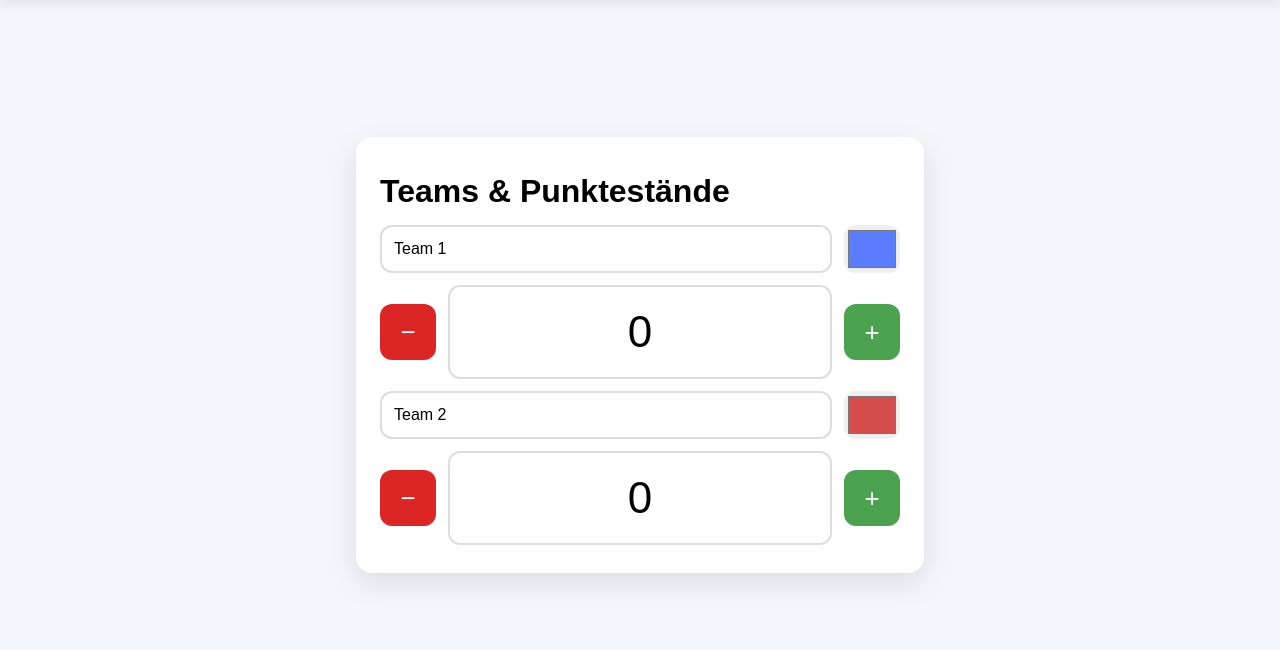
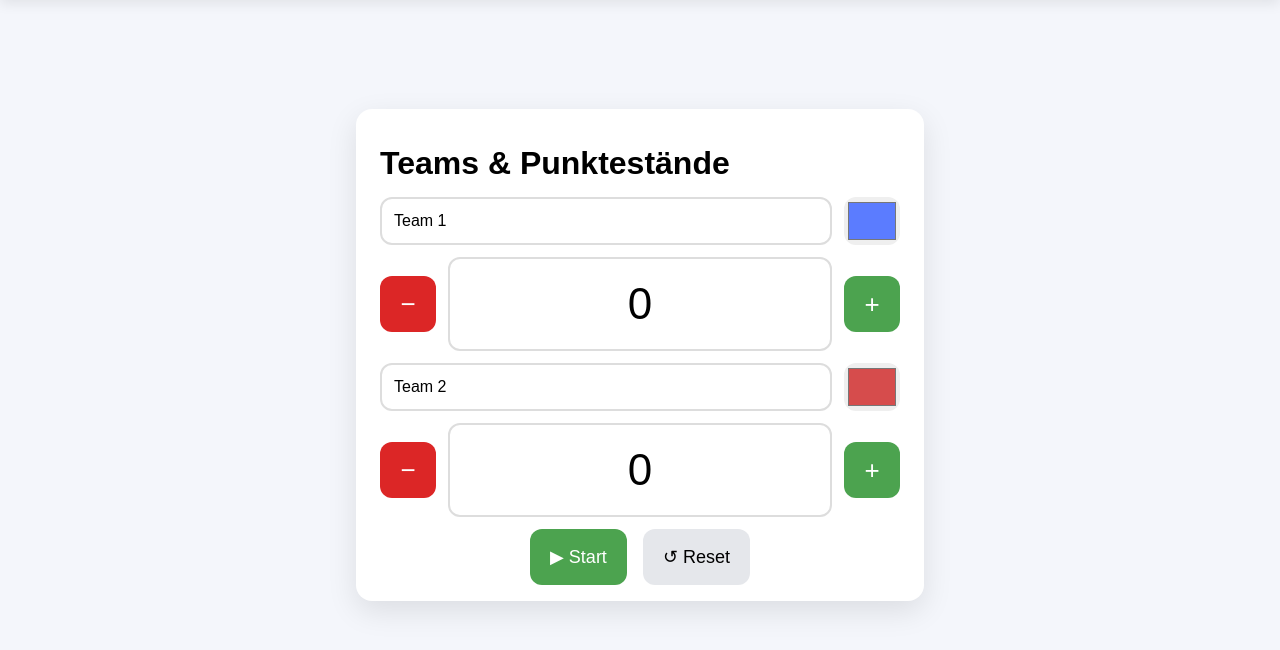
Before and after one commit to LorettaPantelic/VWA, a Flask app: page /scores_and_teams in a window 1280 px wide. Shown: the part 74-724 px from the top of the page. Run offline with Flask 3, Linux system fonts and the light colour scheme.

Commit message:
Fix game clock buttons in web view

```diff
--- a/scoreboard_web/templates/scores_and_teams.html
+++ b/scoreboard_web/templates/scores_and_teams.html
@@ -78,6 +78,10 @@
         color: white;
     }
 
+        .game-time {
+        text-align: center;
+    }
+
     .controls {
         display: flex;
         justify-content: center;
@@ -135,6 +139,10 @@
             <div class="score-display" id="team2Score">{{ team2.score }}</div>
             <button class="plus" onclick="changeScore(2, 1)">+</button>
         </div>
+    </div>
+    <div class="controls">
+        <button id="gameToggle" class="start" onclick="toggleGameClock()">▶ Start</button>
+        <button class="reset" onclick="resetGameClock()">↺ Reset</button>
     </div>
 </div>
 
```
